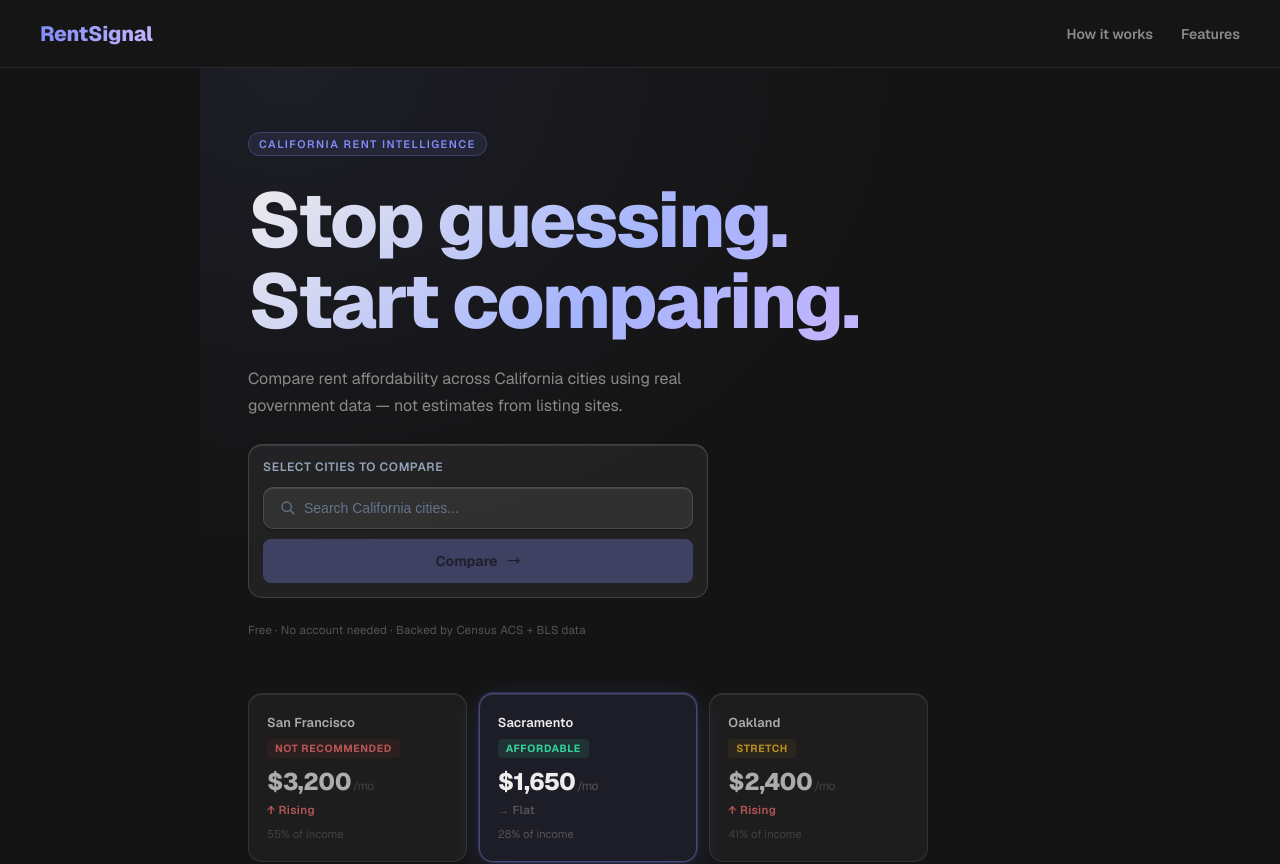
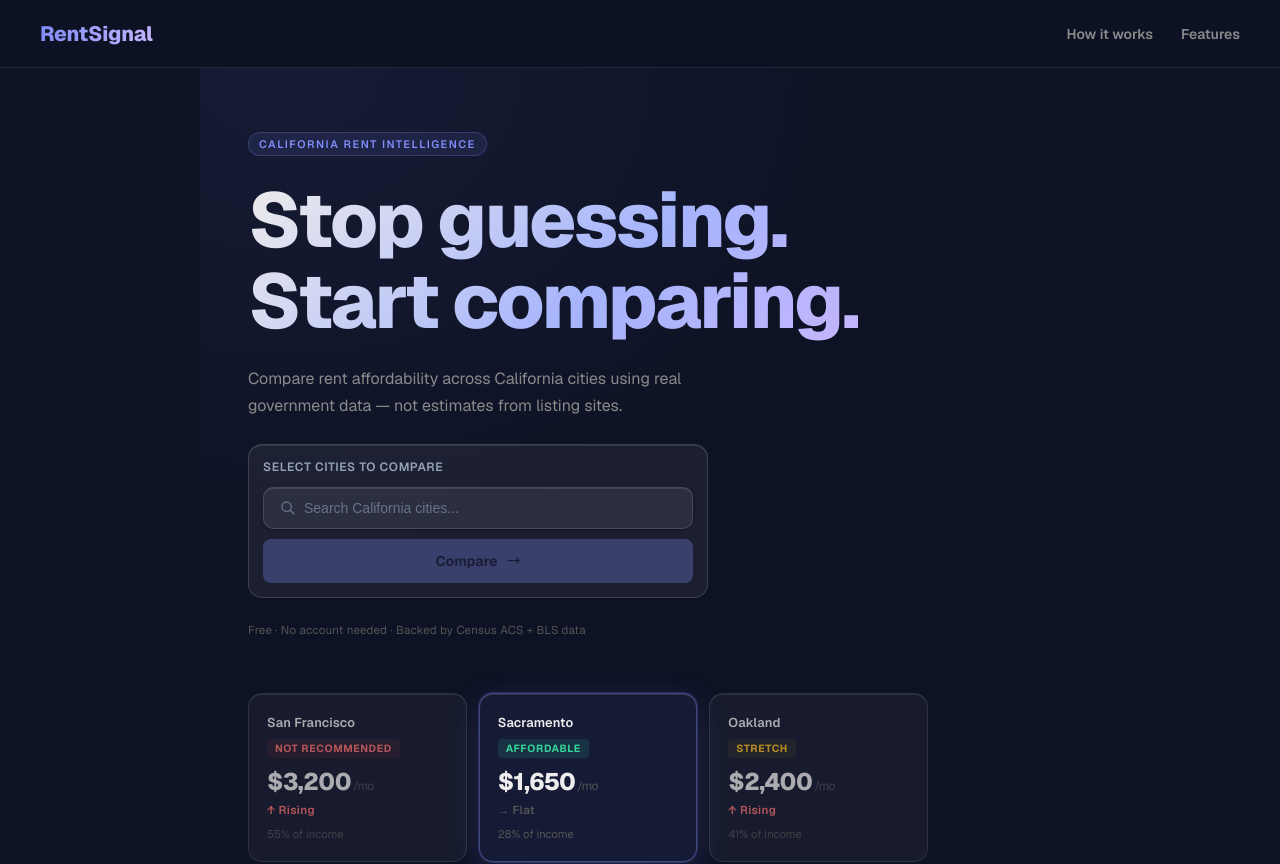
Before and after one commit to Davidc45/RentSignal, a Next.js app: page / in a window 1280 px wide. Shown: the top 864 px of the page. Built offline with nearby package versions, Linux system fonts and the light colour scheme.

Commit message:
changed background color

```diff
--- a/app/components/CitySelector.css
+++ b/app/components/CitySelector.css
@@ -132,7 +132,7 @@
   top: calc(100% + 4px);
   left: 0;
   right: 0;
-  background: rgba(20, 20, 20, 0.9);
+  background: rgba(13, 18, 36, 0.95);
   border: 1px solid rgba(255, 255, 255, 0.1);
   backdrop-filter: blur(20px);
   border-radius: 10px;
--- a/app/landing.css
+++ b/app/landing.css
@@ -3,7 +3,7 @@
   --ink: #eeecec;
   --ink-soft: #8a8a8a;
   --ink-muted: #555555;
-  --surface: #141414;
+  --surface: #0d1224;
   --surface-soft: rgba(255, 255, 255, 0.05);
   --surface-border: rgba(255, 255, 255, 0.09);
   --glass: rgba(255, 255, 255, 0.06);
@@ -35,7 +35,7 @@
   border-bottom: 1px solid var(--surface-border);
   position: sticky;
   top: 0;
-  background: rgba(22, 22, 22, 0.92);
+  background: rgba(13, 18, 36, 0.92);
   backdrop-filter: blur(12px);
   z-index: 100;
 }
```
